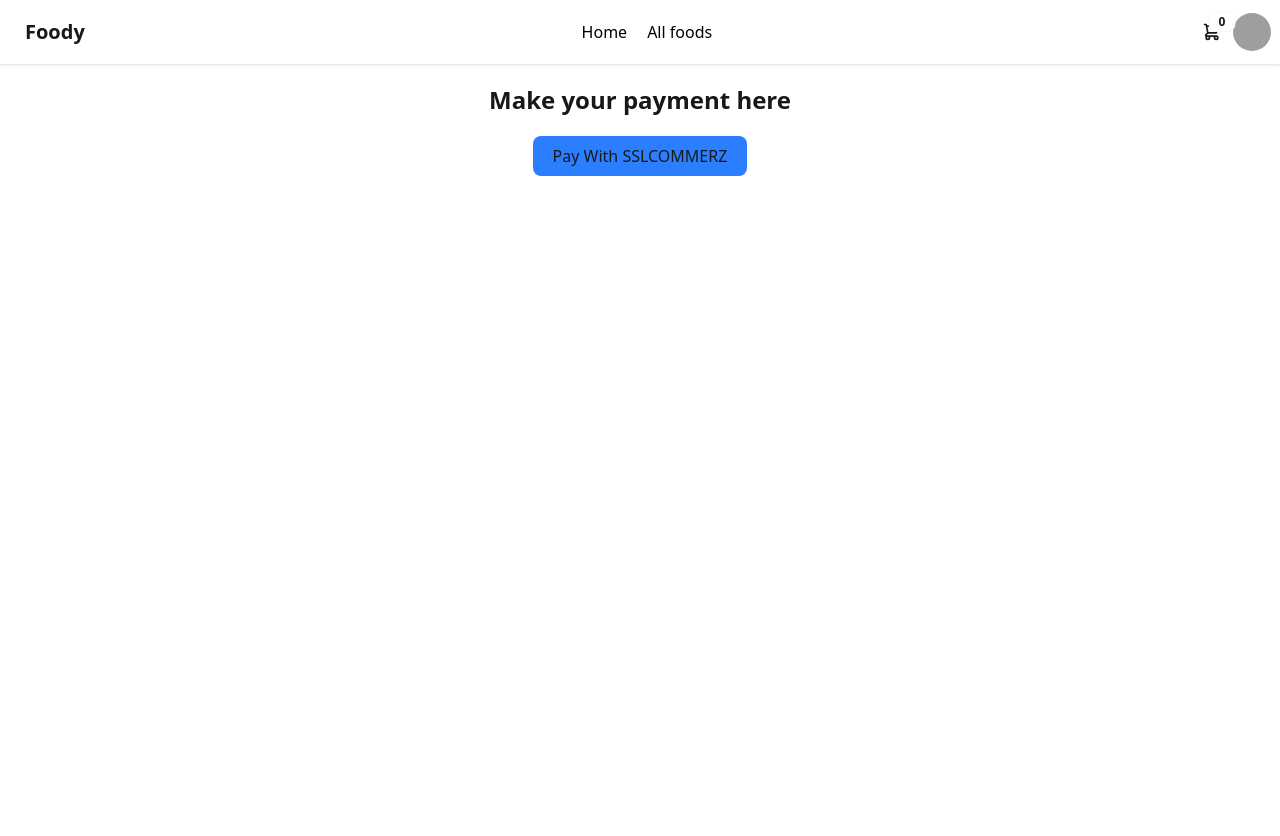
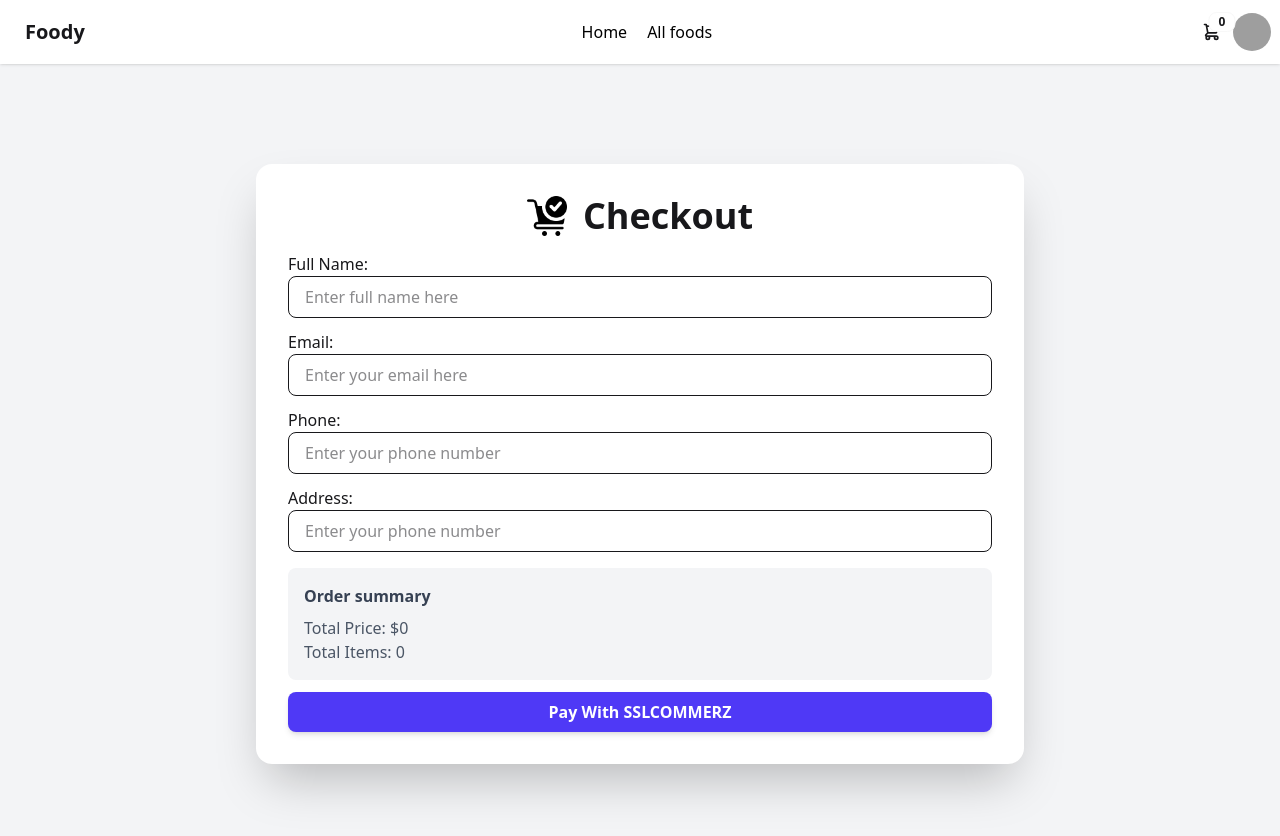
Before and after one commit to joy-mahmud/Foody, a React (Vite) app: page /payment in a window 1280 px wide. Shown: the top 836 px of the page. Before the commit the page ends 800 px from the top, so only its background shows below. Built offline with nearby package versions, Linux system fonts and the light colour scheme; no server answers; grey boxes are pictures that could not be loaded.

Commit message:
payment checkout page

```diff
--- a/src/Pages/Payment/PaymentPage.jsx
+++ b/src/Pages/Payment/PaymentPage.jsx
@@ -2,23 +2,90 @@ import React, { useContext, useEffect, useState } from 'react'
 import PaymentButton from '../../components/common/PaymentButton'
 import { CartContext } from '../../provider/CartProvider'
 import { AuthContext } from '../../provider/AuthProvider'
+import checkoutImg from '../../assets/images/checkout/checkout.png'
+import axios from 'axios'
+import { BASE_URL } from '../../utils/constants'
 
 const PaymentPage = () => {
     const { cart, loading } = useContext(CartContext)
     const [totalPrice, setTotalPrice] = useState(0)
     const { user } = useContext(AuthContext)
+    const [formData, setFormData] = useState({ name: "", email: "", phone: "", address: "" })
+    const [sslRedirectLoading, setSslRedirectLoading] = useState(false)
     useEffect(() => {
         if (!loading) {
             setTotalPrice(cart.reduce((total, item) => total + item.price * item.quantity, 0).toFixed(2))
 
         }
     }, [loading, cart])
+    const handlePayment = async (e) => {
+        e.preventDefault()
+        setSslRedirectLoading(true)
+        try {
+            const res = await axios.post(`${BASE_URL}/api/payment-init`, {
+                user_email: user?.email,
+                amount: Number(totalPrice).toFixed(2),
+                cus_name: formData.name,
+                cus_email: formData.email,
+                phone: formData.phone,
+                address: formData.address,
+                num_of_items: cart?.length || 1
+            })
+            if (res.status === 200) {
+                setSslRedirectLoading(false)
+                window.location.href = res.data.gateway_url;
+            }
+
+        } catch (error) {
+            console.log(error)
+        }
+
+    }
+    const handleFormData = (e) => {
+        setFormData({ ...formData, [e.target.name]: e.target.value })
+    }
     return (
-        <div>
-            <h2 className='text-2xl font-semibold py-5 text-center'>Make your payment here</h2>
+        <div className='min-h-screen bg-gray-100 flex items-center justify-center p-2'>
+            <div className='bg-white shadow-2xl rounded-2xl max-w-3xl w-full p-8 '>
+                <div className='flex gap-4 items-center justify-center mb-4'>
+                    <img src={checkoutImg} className='h-[40px] w-[40px]' alt="checkout" />
+                    <h2 className='text-4xl font-semibold text-center'> Checkout </h2>
+                </div>
+                <form onSubmit={handlePayment} action="" className='space-y-3'>
+                    <div>
+                        <label htmlFor="">Full Name:</label>
+                        <input onChange={handleFormData} type="text" name='name' value={formData.name}
+                            placeholder='Enter full name here' className='w-full px-4 py-2 border rounded-lg focus:outline-none focus:ring-2 focus:ring-indigo-500' required />
+                    </div>
+                    <div>
+                        <label htmlFor="">Email:</label>
+                        <input onChange={handleFormData} type="text" name='email' value={formData.email} placeholder='Enter your email here' className='w-full px-4 py-2 border rounded-lg focus:outline-none focus:ring-2 focus:ring-indigo-500' required />
+                    </div>
+                    <div>
+                        <label htmlFor="">Phone:</label>
+                        <input onChange={handleFormData} type="text" name='phone' value={formData.phone} placeholder='Enter your phone number' className='w-full px-4 py-2 border rounded-lg focus:outline-none focus:ring-2 focus:ring-indigo-500' required />
+                    </div>
+                    <div>
+                        <label htmlFor="">Address:</label>
+                        <input onChange={handleFormData} type="text" name='address' value={formData.address} placeholder='Enter your phone number' className='w-full px-4 py-2 border rounded-lg focus:outline-none focus:ring-2 focus:ring-indigo-500' required />
+                    </div>
+                    <div className='bg-gray-100 rounded-lg p-4 mt-4'>
+                        <h2 className='font-semibold text-gray-700 mb-2'>Order summary</h2>
+                        <div className='flex flex-col'>
+                            <span className='text-gray-600'>Total Price: ${totalPrice}</span>
+                            <span className='text-gray-600'>Total Items: {cart?.length}</span>
+                        </div>
+                    </div>
 
-            <div className='flex justify-center'>
-                <PaymentButton amount={totalPrice} totalItems={cart?.length} user={user} />
+                    <div className='flex justify-center mt-3'>
+                        <button type='submit' className='w-full px-5 py-2 text-white font-semibold shadow-md transition-all duration-200 rounded-lg bg-indigo-600 hover:bg-indigo-700 hover:cursor-pointer'>
+                            {sslRedirectLoading ? "Redirecting.." : " Pay With SSLCOMMERZ"}
+
+                        </button>
+                    </div>
+                </form>
+
+
             </div>
         </div>
     )
--- a/src/components/common/PaymentButton.jsx
+++ b/src/components/common/PaymentButton.jsx
@@ -17,7 +17,7 @@ const PaymentButton = ({ amount, totalItems, user }) => {
 
     }
     return (
-        <button onClick={handlePayment} className='px-5 py-2 rounded-lg bg-blue-500 hover:bg-blue-600 hover:cursor-pointer'>
+        <button className='px-5 py-2 rounded-lg bg-indigo-600 hover:bg-indigo-700 hover:cursor-pointer'>
             Pay With SSLCOMMERZ
         </button>
     )
```
Also changed, not shown: src/assets/images/checkout/checkout.png (added).
